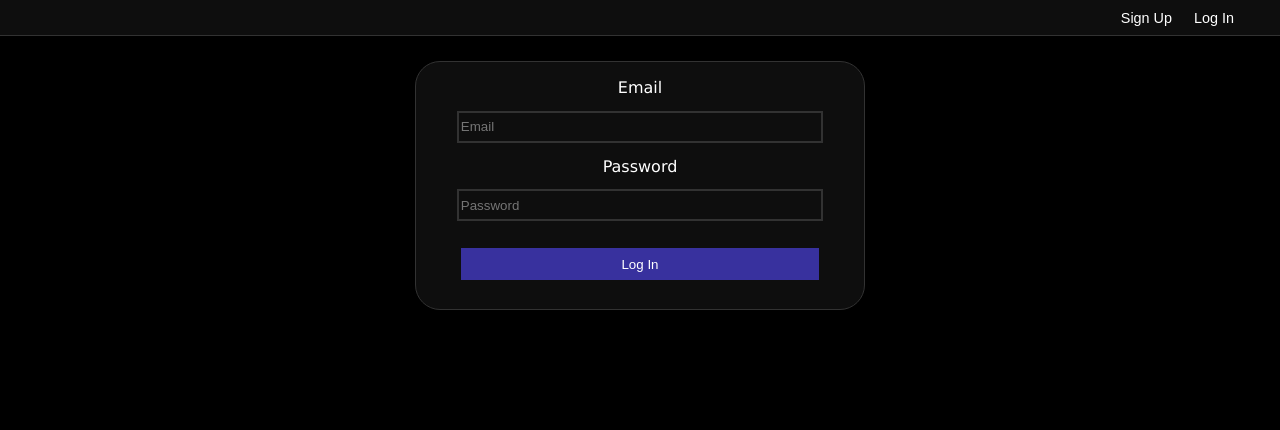
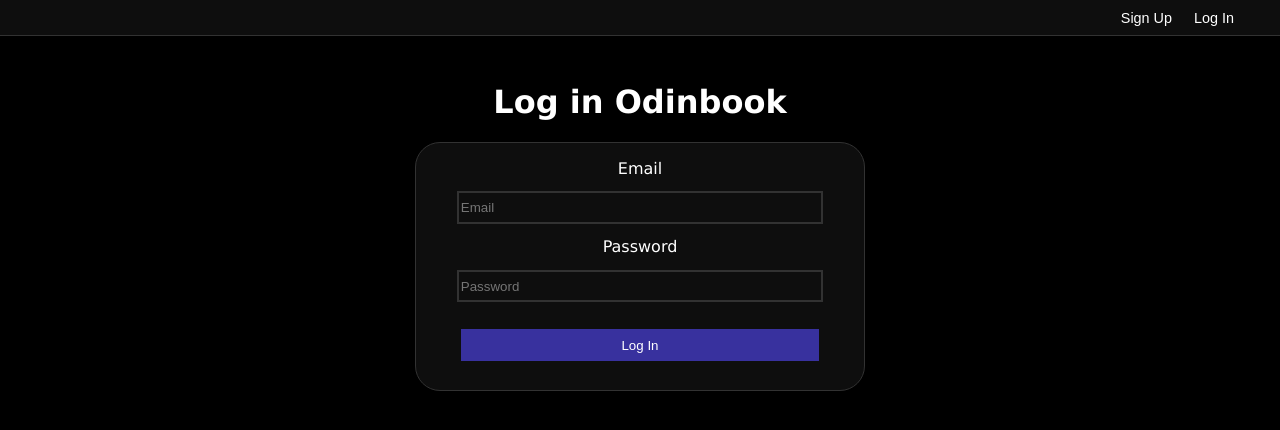
Before and after one commit to sebapkfd/odinbook, a React (Create React App) app: page /login in a window 1280 px wide. Shown: the top 430 px of the page. Built offline with nearby package versions, Linux system fonts and the light colour scheme.

Commit message:
Added titles to Signup and Login pages

```diff
--- a/src/App.css
+++ b/src/App.css
@@ -144,6 +144,11 @@
   word-break: break-all;
 }
 
+.log-in h1,
+.sign-up h1 {
+  color: white;
+}
+
 .log-in form,
 .sign-up form {
   color: white;
--- a/src/components/LogIn.js
+++ b/src/components/LogIn.js
@@ -17,6 +17,7 @@
 
     return (
         <div className='log-in'>
+            <h1>Log in Odinbook</h1>
             <form onSubmit={submitData}>
                 <label>Email</label>
                 <input
--- a/src/components/SignUp.js
+++ b/src/components/SignUp.js
@@ -19,6 +19,7 @@
 
     return (
         <div className='sign-up'>
+        <h1>Log in Odinbook</h1>
             <form onSubmit={submitData}>
                 <label>First Name</label>
                 <input
```
